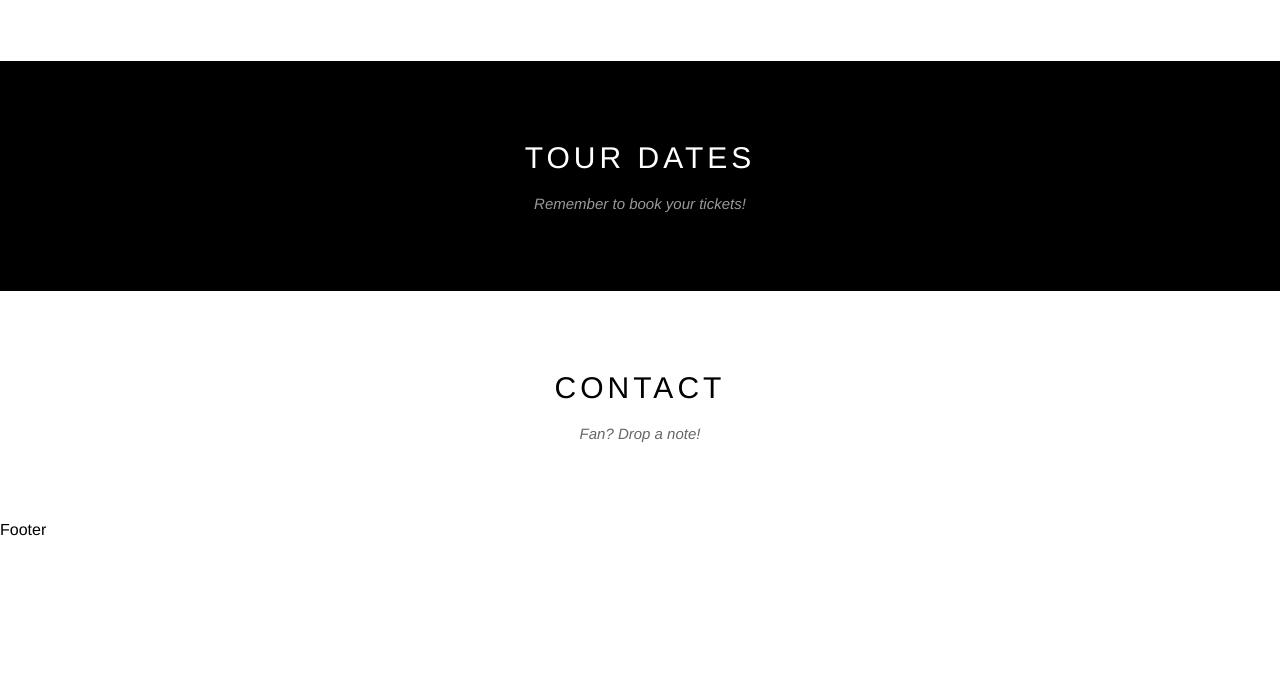
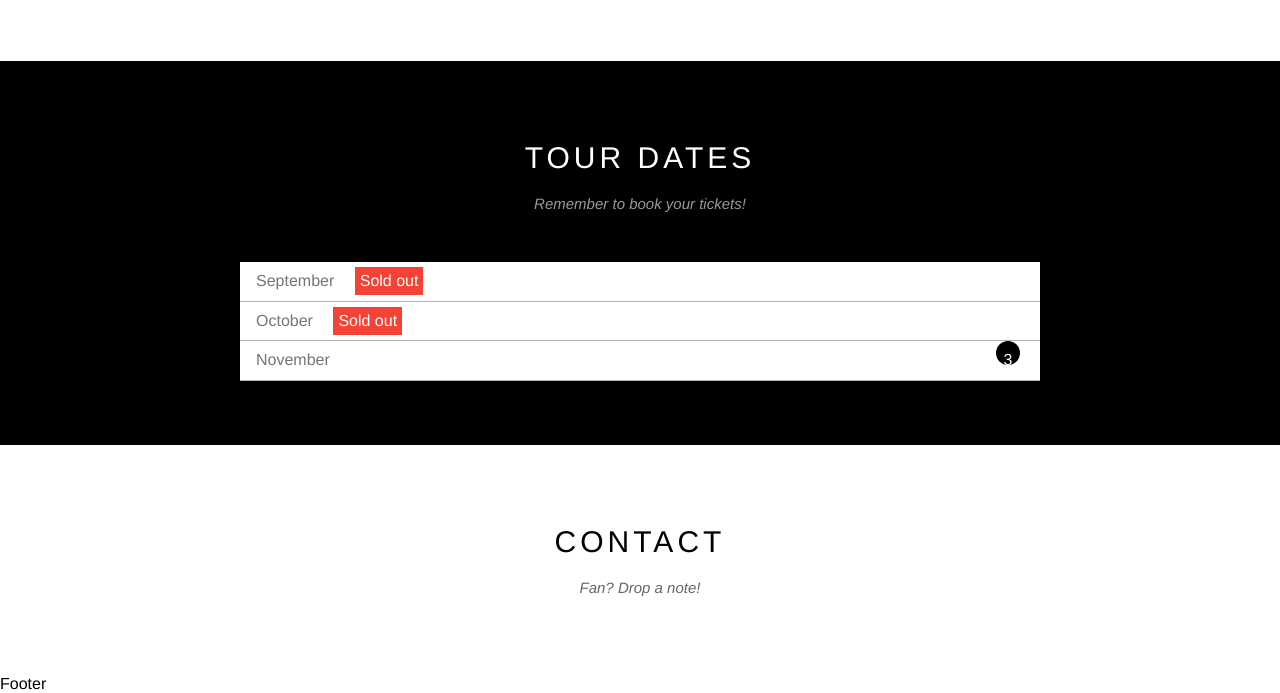
Before and after one commit to nth-joda/w3-band, a plain HTML site: page index.html in a window 1280 px wide. Shown: the part 1271-1964 px from the top of the page. Before the commit the page ends 1810 px from the top, so only its background shows below. Drawn offline with Linux system fonts and the light colour scheme.

Commit message:
chinh lai so 3

```diff
--- a/assets/css/style.css
+++ b/assets/css/style.css
@@ -164,6 +164,12 @@ Khi làm HTML component:
   color: #000;
 }
 
+#content .black-bg-white-txt {
+  width: 100%;
+  background-color: #000;
+  color: #fff;
+}
+
 #content .content-section {
   width: 800px;
   margin-left: auto;
@@ -196,11 +202,6 @@ Khi làm HTML component:
   line-height: 1.4;
 }
 
-#content .black-bg-white-txt {
-  width: 100%;
-  background-color: #000;
-  color: #fff;
-}
 #content .team-members {
   padding: 32px 0;
   overflow: hidden;
@@ -223,5 +224,49 @@ Khi làm HTML component:
   border-radius: 4px;
 }
 
+#content .tickets-status {
+  margin-top: 50px;
+  list-style-type: none;
+  margin-left: auto;
+  margin-right: auto;
+}
+
+#content .status-by-month {
+  background-color: #fff;
+  color: #000;
+  padding: 0 16px;
+  line-height: 38.5px;
+  position: relative;
+  border-bottom: 1px solid rgba(0, 0, 0, 0.3);
+}
+
+#content .status-by-month > .month-name {
+  display: inline-block;
+  color: #757575;
+}
+
+#content .status-by-month > .sold-out {
+  display: inline-block;
+  background-color: #f44336;
+  color: #fff;
+  padding: 0 5px;
+  line-height: 28px;
+  margin: 0px 16px;
+}
+
+#content .status-by-month > .stock {
+  display: inline-block;
+  background-color: #000;
+  height: 24px;
+  width: 24px;
+  color: #fff;
+  text-align: center;
+  line-height: 38.5px;
+  border-radius: 50%;
+  position: absolute;
+  right: 20px;
+  font-size: 1i5px;
+}
+
 #footer {
 }
--- a/index.html
+++ b/index.html
@@ -97,9 +97,31 @@
         </div>
 
         <!-- Tour section -->
-        <div class="black-bg-white-txt content-section">
-          <h2 class="section-heading">Tour Dates</h2>
-          <p class="section-sub-heading">Remember to book your tickets!</p>
+        <div class="black-bg-white-txt">
+          <div class="content-section">
+            <h2 class="section-heading">Tour Dates</h2>
+            <p class="section-sub-heading">Remember to book your tickets!</p>
+            <ul class="tickets-status">
+              <li>
+                <div class="status-by-month">
+                  <p class="month-name">September</p>
+                  <p class="sold-out">Sold out</p>
+                </div>
+              </li>
+              <li>
+                <div class="status-by-month">
+                  <p class="month-name">October</p>
+                  <p class="sold-out">Sold out</p>
+                </div>
+              </li>
+              <li>
+                <div class="status-by-month">
+                  <p class="month-name">November</p>
+                  <p class="stock">3</p>
+                </div>
+              </li>
+            </ul>
+          </div>
         </div>
 
         <!-- Contact section -->
```
